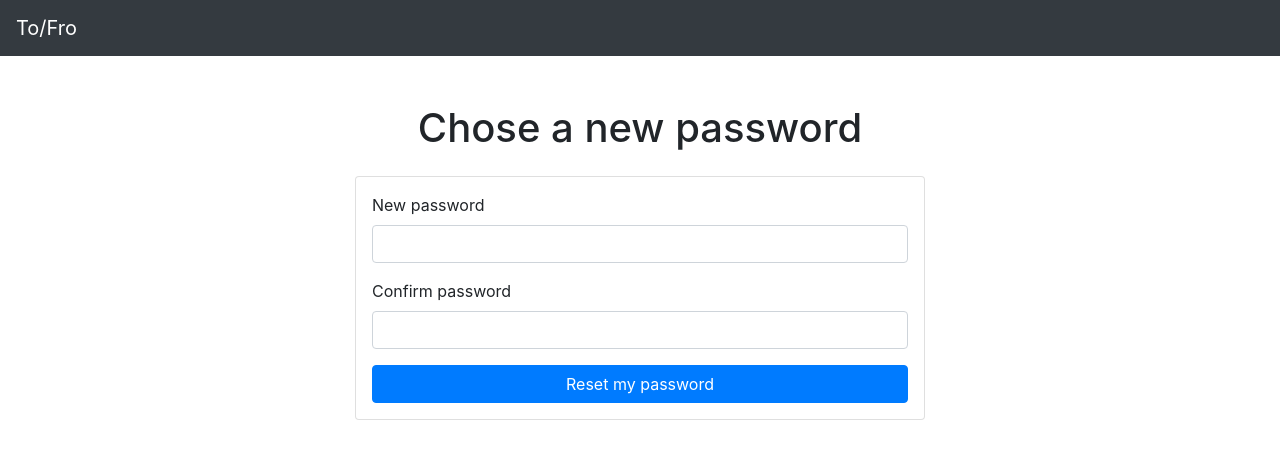
After one commit to bristolapproach/to-fro, a Django app: template core/templates/registration/password_reset_confirm.html in a window 1280 px wide. The commit adds this page. Shown: the top 459 px of the page. Run offline with Django 3.2, Linux system fonts and the light colour scheme; the template is opened without the code that fills it, so the values that code supplies are empty; style sheets or scripts are compiled from the project's sources; some libraries are stand-ins or nearby versions.

Commit message:
Style rest of password reset forms

```diff
--- /dev/null
+++ b/core/templates/registration/password_reset_confirm.html
@@ -0,0 +1,41 @@
+{% extends 'layouts/application.html' %}
+{% block 'page_title' %}Chose a new password | {% endblock %}
+{% block 'heading' %}Chose a new password{% endblock %}
+
+{% block 'content' %}
+<form class="card p-3 space-3" method="post">
+
+  {% if form.errors %}
+  <div class="alert alert-danger">
+    <p>Sorry, we could not change your password.</p>
+  </div>
+  {% endif %}
+
+  <div class="form-group">
+    <label class="form-label" for="{{form.new_password1.id_for_label}}">New password</label>
+    {% if form.new_password1.errors %}
+    <ul class="list-unstyled mb-1" id="{{form.new_password1.id_for_label}}__errors">
+      {% for error in form.new_password1.errors %}
+      <li class="invalid-feedback d-block">{{error}}</li>
+      {% endfor %}
+    </ul>
+    {% endif %}
+    <input class="form-control" name="{{form.new_password1.html_name}}" id="{{form.new_password1.id_for_label}}"
+      type="password" required autocomplete="new-password" />
+  </div>
+  <div class="form-group">
+    <label class="form-label" for="{{form.new_password2.id_for_label}}">Confirm password</label>
+    {% if form.new_password2.errors %}
+    <ul class="list-unstyled mb-1" id="{{form.new_password2.id_for_label}}__errors">
+      {% for error in form.new_password2.errors %}
+      <li class="invalid-feedback d-block">{{error}}</li>
+      {% endfor %}
+    </ul>
+    {% endif %}
+    <input class="form-control" name="{{form.new_password2.html_name}}" id="{{form.new_password2.id_for_label}}"
+      type="password" required autocomplete="new-password" />
+  </div>
+  <button class="btn btn-primary">Reset my password</button>
+  {% csrf_token %}
+</form>
+{% endblock %}
--- a/core/templates/registration/password_reset_form.html
+++ b/core/templates/registration/password_reset_form.html
@@ -11,10 +11,10 @@
 <form class="card p-3 space-3" method="post">
 
   {% if form.errors %}
-  <p class="alert alert-danger">Your username and password didn't match. Please try again.</p>
+  <p class="alert alert-danger">Sorry, we didn't recognize this email.</p>
   {% endif %}
 
-  <div class="form-row field-email">
+  <div class="form-group">
     <label class="form-label" for="{{form.email.id_for_label}}">Email</label>
     <input class="form-control" name="{{form.email.html_name}}" id="{{form.email.id_for_label}}" type="email" required
       value="{{form.email.value|default_if_none:''}}" />
```
Also changed, not shown: core/templates/registration/password_reset_complete.html (added, +10 -0 lines).
